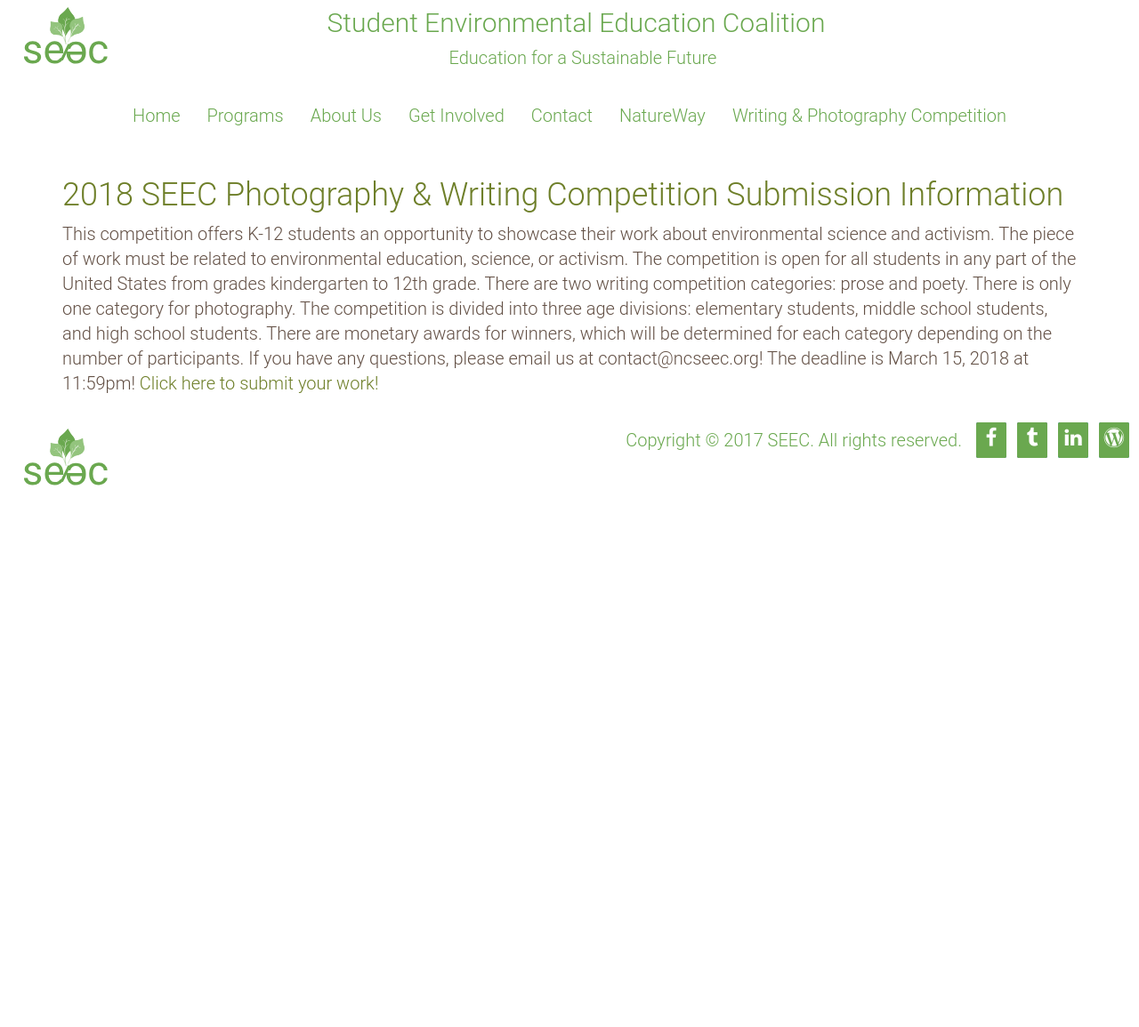
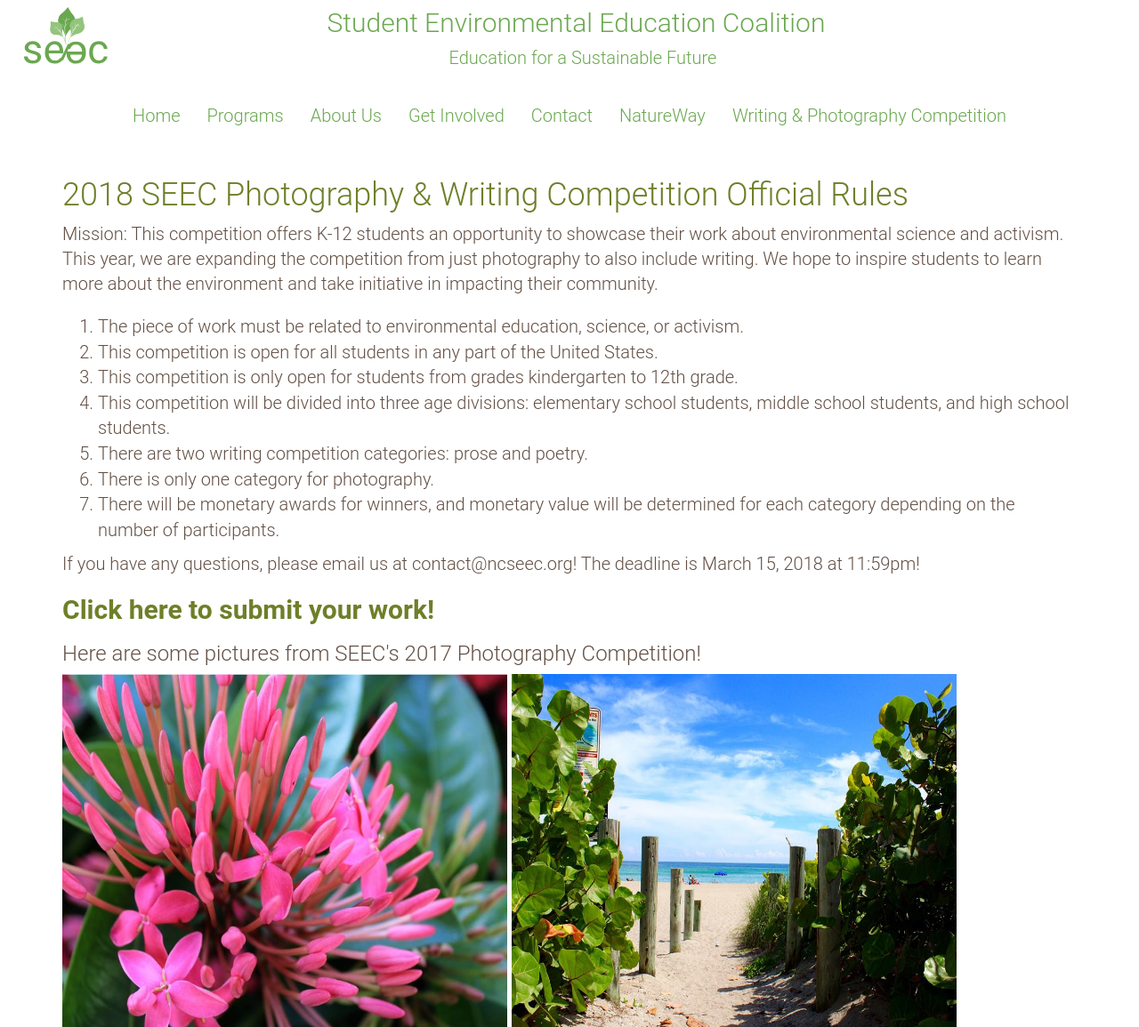
Before and after one commit to riley-martine/seec_ws, a PHP site: page /writingcompetition.php in a window 1280 px wide. Shown: the part 29-1184 px from the top of the page at 89% size. Before the commit the page ends 575 px from the top, so only its background shows below. Run offline with PHP 8.4, Linux system fonts and the light colour scheme; some libraries are stand-ins or nearby versions.

Commit message:
added pictures to writing competition page and made it look more official

```diff
--- a/writingcompetition.php
+++ b/writingcompetition.php
@@ -9,9 +9,36 @@
 <?php include "includes/nav.php" ;?>
 
 	<div class="container">
-		<h1 class="text-primary">2018 SEEC Photography & Writing Competition Submission Information</h1>
+	<h1 class="text-primary">2018 SEEC Photography & Writing Competition Official Rules</h1>
 		<p class="lead">
-		This competition offers K-12 students an opportunity to showcase their work about environmental science and activism. The piece of work must be related to environmental education, science, or activism. The competition is open for all students in any part of the United States from grades kindergarten to 12th grade. There are two writing competition categories: prose and poety. There is only one category for photography. The competition is divided into three age divisions: elementary students, middle school students, and high school students. There are monetary awards for winners, which will be determined for each category depending on the number of participants. If you have any questions, please email us at contact@ncseec.org! The deadline is March 15, 2018 at 11:59pm! <a href="https://tinyurl.com/seecphotographyandwriting" target=\"_blank\">Click here to submit your work!</a> </p>
+		Mission: This competition offers K-12 students an opportunity to showcase their work
+		about environmental science and activism. This year, we are expanding the competition from
+		just photography to also include writing. We hope to inspire students to learn more
+		about the environment and take initiative in impacting their community.
+	</p>
+		<ol>
+				<li>The piece of work must be related to environmental education, science, or activism.</li>
+				<li>This competition is open for all students in any part of the United States.</li>
+				<li>This competition is only open for students from grades kindergarten to 12th grade.</li>
+				<li>This competition will be divided into three age divisions: elementary school students,
+					middle school students, and high school students.</li>
+				<li>There are two writing competition categories: prose and poetry.</li>
+				<li>There is only one category for photography.</li>
+				<li>There will be monetary awards for winners, and monetary value will be determined for each category
+					depending on the number of participants.</li>
+		</ol>
+		<p>
+		If you have any questions, please email us at
+		contact@ncseec.org! The deadline is March 15, 2018 at 11:59pm!
+	</p>
+	<h2>		<a href="https://tinyurl.com/seecphotographyandwriting" target=\"_blank\"><b>Click here to submit your work!</b></a>
+		</h2>
+
+		<h3>Here are some pictures from SEEC's 2017 Photography Competition!</h3>
+	<img src='static/img/home/flowerreplacement.jpg' width="500" height="400"></img>
+	<img src='static/img/home/2016photography.jpg' width="500" height="400">
+	<img src='static/img/home/homeSlider2.jpg' width="500" height="400">
+	<img src='static/img/home/bear.jpg' width="500" height="400">
 	</div>
 
 
```
